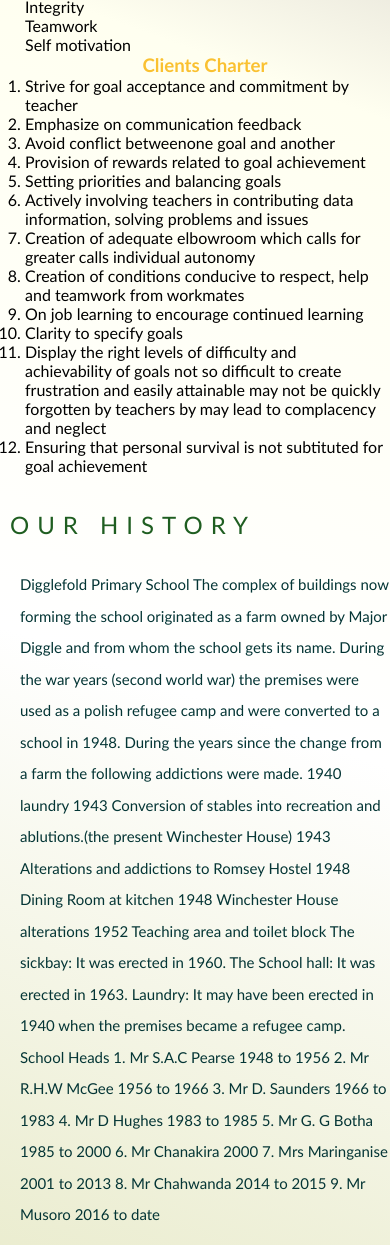
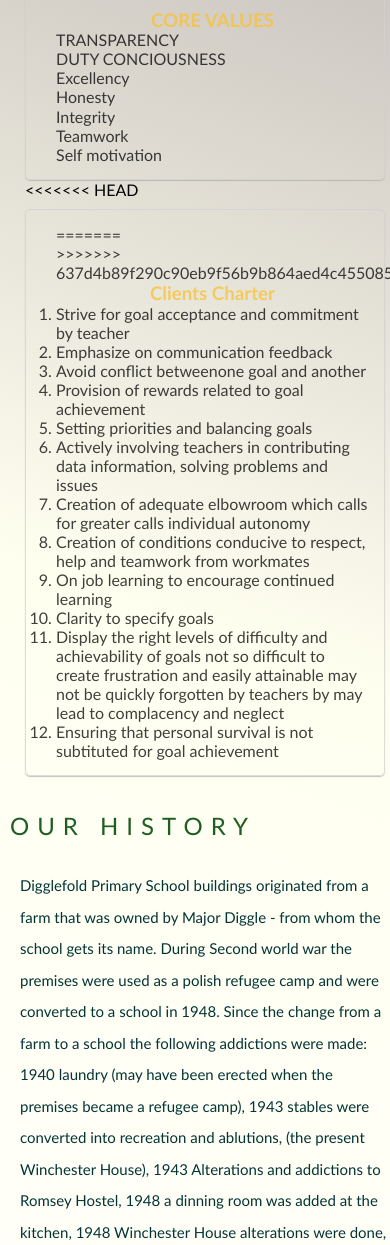
Before and after one commit to ygm2013/digglefold, a plain HTML site: page index.html in a window 390 px wide. Shown: the part 1458-2703 px from the top of the page. Drawn offline with Linux system fonts and the light colour scheme.

Commit message:
Merge branch 'feature/mobile-responsiveness' of https://github.com/ygm2013/digglefold into feature/mobile-responsiveness

```diff
--- a/index.html
+++ b/index.html
@@ -7,7 +7,6 @@
     <title> Digglefold School </title>
     <link rel="stylesheet" href="https://cdnjs.cloudflare.com/ajax/libs/font-awesome/6.3.0/css/all.min.css" integrity="sha512-SzlrxWUlpfuzQ+pcUCosxcglQRNAq/DZjVsC0lE40xsADsfeQoEypE+enwcOiGjk/bSuGGKHEyjSoQ1zVisanQ==" crossorigin="anonymous" referrerpolicy="no-referrer" />
     <link rel="stylesheet" href="styles-main.css">
-    <link rel="stylesheet" href="styles-resp.css">
     <script src="main.js" defer></script>
 
 </head>
@@ -51,60 +50,39 @@
 
             <div class="left-content"> <h2 >Our history</h2>
                 <p>
-                    Digglefold Primary School
-
-The complex of buildings now forming the school originated as a farm owned by Major Diggle and from whom the school gets its name. During the war years (second world war) the premises were used as a polish refugee camp and were converted to a school in 1948. During the years since the change from a farm the following addictions were made.
-
-1940  laundry
-
-1943 Conversion of stables into recreation and ablutions.(the present Winchester House)
-
-1943 Alterations and addictions to Romsey Hostel
-
-1948 Dining Room at kitchen
-
-1948 Winchester House alterations
-
-1952 Teaching area and toilet block
-
-The sickbay:  It was erected in 1960.
-
-The School hall: It was erected in 1963.
-
-Laundry: It may have been erected in 1940 when the premises became a refugee camp.
-
-School Heads
-
-1. Mr S.A.C Pearse 1948 to 1956
-
-2. Mr R.H.W McGee 1956 to 1966
-
-3. Mr D. Saunders  1966 to 1983
-
-4. Mr D Hughes 1983 to 1985
-
-5. Mr G. G Botha 1985 to 2000
-
-6. Mr Chanakira 2000
-
-7. Mrs Maringanise 2001 to 2013
-
-8. Mr Chahwanda 2014 to 2015
-
-9. Mr Musoro 2016 to date
-                </p>
+                    Digglefold Primary School buildings originated from a farm that was owned by Major Diggle - from whom the school gets its name.
+                    During Second world war the premises were used as a polish refugee camp and were converted to a school in 1948.
+                    Since the change from a farm to a school the following addictions were made:
+                    1940 laundry (may have been erected when the premises became a refugee camp), 1943 stables were converted into recreation and ablutions, (the present Winchester House),
+                    1943 Alterations and addictions to Romsey Hostel, 1948 a dinning room was added at the kitchen,
+                    1948 Winchester House alterations were done, 1952 teaching area and toilet block were added,
+                    1960 The sickbay was erected, 1963 the School hall was erected,
+</p>
+<p > Since inception the school has had the following Heads:
+    <ol style="padding-left:25px">
+        <li> Mr S.A.C Pearse (1948 to 1956) </li>
+        <li> Mr R.H.W McGee (1956 to 1966) </li>
+        <li> Mr D. Saunders  (1966 to 1983) </li>
+        <li> Mr D Hughes (1983 to 1985) </li>
+        <li> Mr G. G Botha (1985 to 2000) </li>
+        <li> Mr Chanakira 2000 </li>
+        <li> Mrs Maringanise (2001 to 2013) </li>
+        <li> Mr Chahwanda (2014 to 2015) </li>
+        <li> Mr Musoro (2016 to date) </li>
+    </ol>
+ </p>
             </div>
             <div class="right-content">
-                <div >
+                <div class="card">
                     <h3>Mission Vision</h3>
                     <p> High quality moral values, sporting skills and ACADEMIC EXCELLENCE  </p>
                 </div>
-                <div>
+                <div class="card">
                     <h3>Moto</h3>
                     <h4>UPRIGHT AND STRONG</h4>
                     <p> BE AT THE RIGHT PLACE, AT THE RIGHT TIME, DOING THE RIGHT THING WITH THE RIGHT PEOPLE </p>
                 </div>
-                <div class="core-values">
+                <div class="core-values card">
                     <h3>CORE VALUES</h3>
                     <ul type="none">
                         <li> TRANSPARENCY </li>
@@ -116,9 +94,13 @@ School Heads
                         <li> Self motivation </li>
                     </ul>
                 </div>
+<<<<<<< HEAD
+                <div class="card">
+=======
                 <div >
+>>>>>>> 637d4b89f290c90eb9f56b9b864aed4c455085ea
                     <h3>Clients Charter</h3>
-                    <ol>
+                    <ol style="width:100%">
                         <li> Strive for goal acceptance and commitment by teacher</li>
                         <li> Emphasize on communication feedback</li>
                         <li> Avoid conflict betweenone goal and another</li>
--- a/styles-main.css
+++ b/styles-main.css
@@ -258,10 +258,17 @@ img{
     height: 100%;
     border-radius: 5px;
 }
+
 .card{
-    border: 1px solid gray;
-    box-shadow: 1px;
+    border: 1px solid #d3d1d1;
+    padding: 15px 15px 15px 30px;
+    margin-top: 10px;
+    box-shadow: 0 1px 1px #b0afaf;
+    border-radius: 5px;
+    /* background: whitesmoke; */
+    opacity: 75%;
 }
+
 
 .humburg div{
     width: 35px;
@@ -270,6 +277,83 @@ img{
     background-color: white;
 }
 
-/* .humburg div{
-    display: none;
-} */
+
+
+/* responsive section */
+:root {
+
+}
+@media (max-width: 720px) {
+    /* home 'page'*/
+    body{
+        overflow: hidden;
+    }
+    .humburg{
+        display:block;
+    }
+    .nav-links{
+        flex-direction: column;
+        justify-content: center;
+        align-items: center;
+        /* padding: 20px 0 0 0 ; */
+        /* transform: translateX(100%);   */
+        transition: transform .5s ease-out;
+        position: absolute;
+        right: 0px;
+        height: 25vh;
+        top: 10vh;
+        width: 50%;
+        background: #3a533b;
+    }
+    .main-content {
+        flex-direction:column-reverse;
+        justify-content: start;
+        align-items: start;
+        /* height: 90vh; */
+    }
+    .hero-img{
+        max-width:100%;
+        height:auto;
+    }
+    .content-left{
+        width:100%;
+        padding:5px;
+    }
+    .content-left h1, h2, h3{
+        text-align: center;
+    }
+    .content-right{
+        margin:1px;
+    }
+    main p{
+        margin: 30px 10px;
+    }
+    /* menu icon */
+
+
+    /* about us section */
+    .mission-statement{
+        flex-direction: column-reverse;
+        justify-content:center;
+        align-items:normal;
+    }
+    .left-content{
+        width:100%;
+        margin:10px;
+    }
+    .right-content{
+        width:100%;
+        margin:10px;
+    }
+    /* contact us section */
+    .contact-div{
+        flex-direction: column-reverse;
+        justify-content:center;
+        align-items:normal;
+    }
+
+}
+
+.nav-active{
+        transform: translateX(0%);
+    }
--- a/styles-resp.css
+++ /dev/null
@@ -1,77 +0,0 @@
-:root {
-
-}
-@media (max-width: 720px) {
-    /* home 'page'*/
-    body{
-        overflow: hidden;
-    }
-    .humburg{
-        display:block;
-    }
-    .nav-links{
-        flex-direction: column;
-        justify-content: center;
-        align-items: center;
-        /* padding: 20px 0 0 0 ; */
-        /* transform: translateX(100%);   */
-        transition: transform .5s ease-out;
-        position: absolute;
-        right: 0px;
-        height: 25vh;
-        top: 10vh;
-        width: 50%;
-        background: #3a533b;
-    }
-    .main-content {
-        flex-direction:column-reverse;
-        justify-content: start;
-        align-items: start;
-        /* height: 90vh; */
-    }
-    .hero-img{
-        max-width:100%;
-        height:auto;
-    }
-    .content-left{
-        width:100%;
-        padding:5px;
-    }
-    .content-left h1, h2, h3{
-        text-align: center;
-    }
-    .content-right{
-        margin:1px;
-    }
-    main p{
-        margin: 30px 10px;
-    }
-    /* menu icon */
-
-
-    /* about us section */
-    .mission-statement{
-        flex-direction: column-reverse;
-        justify-content:center;
-        align-items:normal;
-    }
-    .left-content{
-        width:100%;
-        margin:10px;
-    }
-    .right-content{
-        width:100%;
-        margin:10px;
-    }
-    /* contact us section */
-    .contact-div{
-        flex-direction: column-reverse;
-        justify-content:center;
-        align-items:normal;
-    }
-
-}
-
-.nav-active{
-        transform: translateX(0%);
-    }
```
